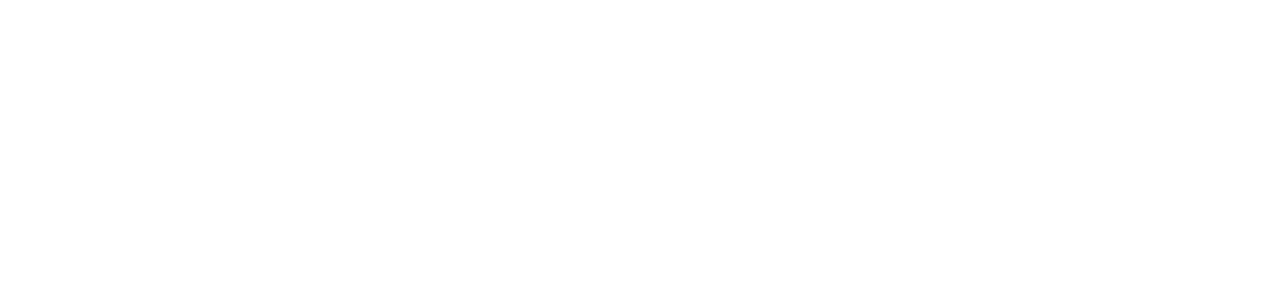
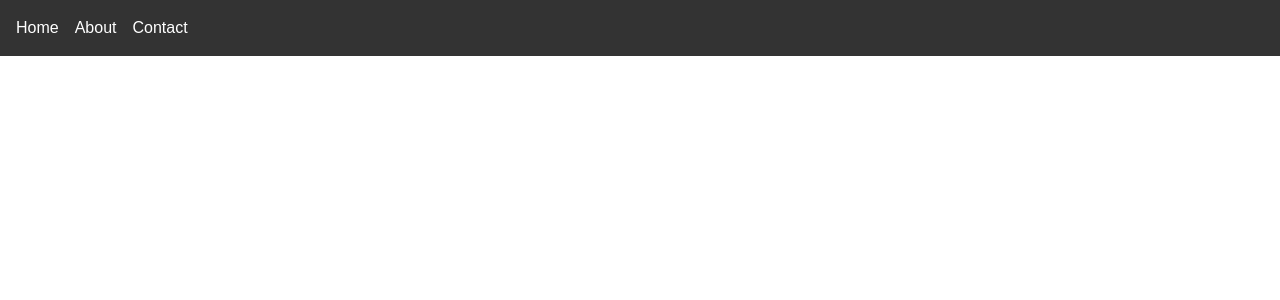
Before and after one commit to Vatinius/vatinius.github.io, a Next.js app: page / in a window 1280 px wide. Shown: the top 300 px of the page. Built offline with nearby package versions, Linux system fonts and the light colour scheme.

Commit message:
Add navbar to home

```diff
--- /dev/null
+++ b/src/app/components/navbar/NavBar.js
@@ -0,0 +1,15 @@
+// components/navbar/NavBar.js
+import Link from 'next/link';
+import styles from './NavBar.module.css';
+
+export default function NavBar() {
+  return (
+    <nav className={styles.nav}>
+      <ul>
+        <li><Link href="/">Home</Link></li>
+        <li><Link href="/about">About</Link></li>
+        <li><Link href="/contact">Contact</Link></li>
+      </ul>
+    </nav>
+  );
+}
--- /dev/null
+++ b/src/app/components/navbar/NavBar.module.css
@@ -0,0 +1,15 @@
+.nav {
+    background-color: #333;
+    padding: 1rem;
+  }
+
+  .nav ul {
+    list-style: none;
+    display: flex;
+    gap: 1rem;
+  }
+
+  .nav a {
+    color: white;
+    text-decoration: none;
+  }
--- a/src/app/page.js
+++ b/src/app/page.js
@@ -1,8 +1,13 @@
 import Image from "next/image";
 import styles from "./page.module.css";
+import NavBar from "./components/navbar/NavBar";
 
 export default function Home() {
   return (
+    <>
+    <NavBar />
     <h1>Hello world</h1>
+    <p>I am coming</p>
+    </>
   );
 }
```
Also changed, not shown: src/app/pages/about/index.js (added, +12 -0 lines).
